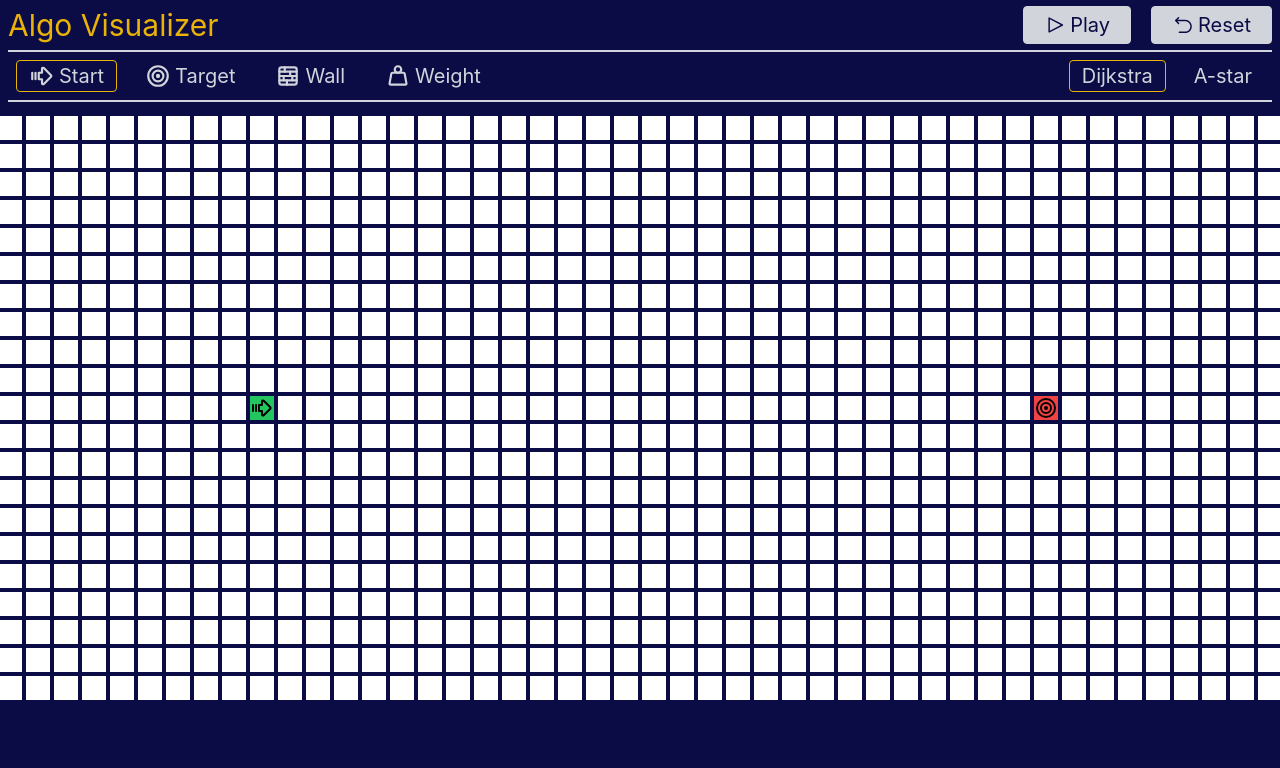
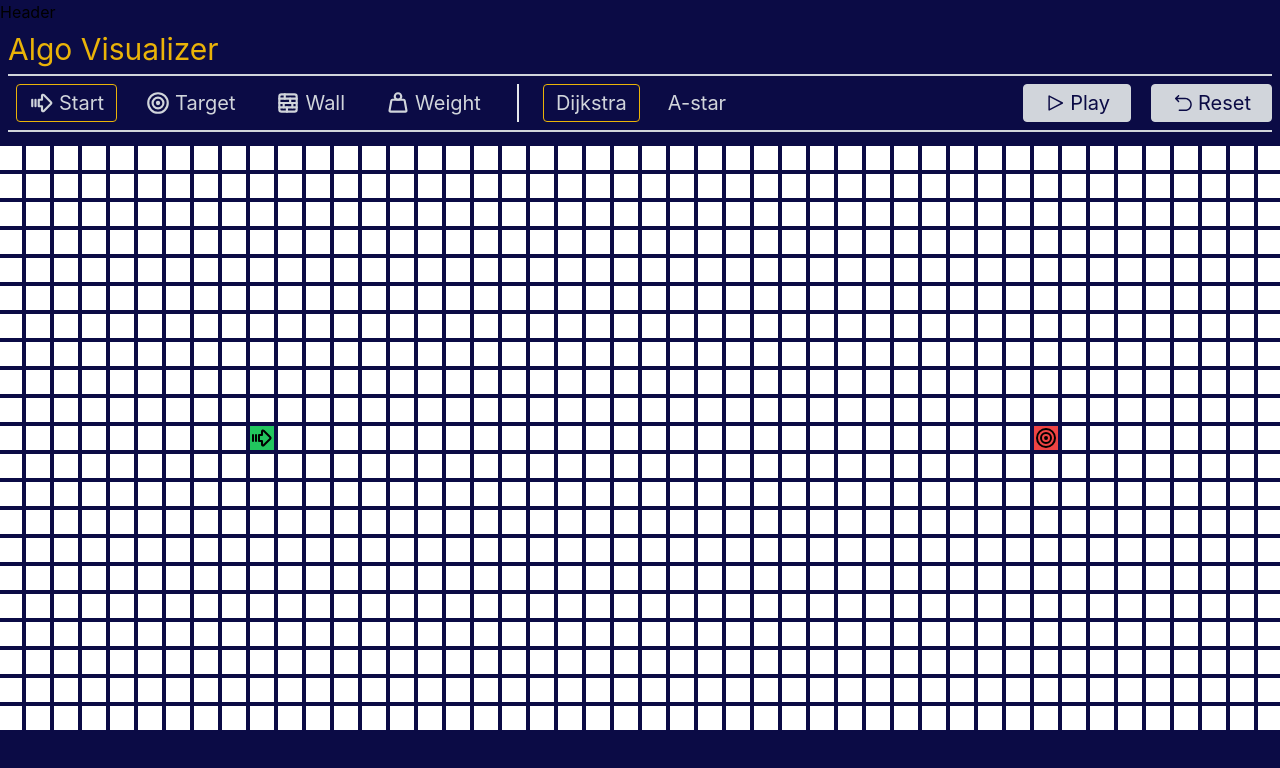
Before and after one commit to CiaranCarroll1/react-algo-visualizer, a React (Create React App) app: page / in a window 1280 px wide. Shown: the top 768 px of the page. Built offline with nearby package versions, Linux system fonts and the light colour scheme.

Commit message:
Fix weighted dijkstra

```diff
--- a/src/App.tsx
+++ b/src/App.tsx
@@ -2,7 +2,6 @@ import React, { useState, useEffect } from 'react';
 import './App.css';
 import Toolbar from './components/Toolbar';
 import Grid from './components/Grid';
-import OptionsBar from './components/OptionsBar';
 import { GridNode, NodeType, Algorithm, Result } from './types';
 import { dijkstra } from './algorithms/dijkstra';
 
@@ -65,16 +64,16 @@ function App() {
     if (startNode && endNode) {
       const newStart = newGrid[startNode.y][startNode.x];
       newStart.type = NodeType.Start;
-      newStart.g = algorithm === Algorithm.Dijkstra ? Infinity : 0;
+      newStart.g = 0;
       setStartNode(newStart);
 
       const newEnd = newGrid[endNode.y][endNode.x];
       newEnd.type = NodeType.End;
-      newEnd.g = algorithm === Algorithm.Dijkstra ? Infinity : 0;
       setEndNode(newEnd);
     } else {
       const start = newGrid[initialStartPos.y][initialStartPos.x];
       start.type = NodeType.Start;
+      start.g = 0;
       setStartNode(start);
 
       const end = newGrid[initialEndPos.y][initialEndPos.x];
@@ -158,20 +157,21 @@ function App() {
       onMouseUp={handleMouseUp}
       className="w-full h-screen flex flex-col bg-[#0B0B45]"
     >
+      Header
+      <div className="w-full px-2 h-[50px] flex justify-between items-center text-gray-300">
+        <h1 className="select-none text-yellow-500 text-3xl bold">
+          Algo Visualizer
+        </h1>
+      </div>
       {/* Toolbar */}
       <Toolbar
-        handlePlayClick={handlePlayClick}
-        handleResetClick={handleResetClick}
-      />
-
-      {/* Options Panel */}
-      <OptionsBar
         nodeSelectType={nodeSelectType}
         setNodeSelectType={setNodeSelectNodeType}
         algorithm={algorithm}
         setAlgorithm={setAlgorithm}
+        handlePlayClick={handlePlayClick}
+        handleResetClick={handleResetClick}
       />
-
       {/* Grid */}
       <Grid
         nodeSelectType={nodeSelectType}
--- a/src/algorithms/dijkstra.ts
+++ b/src/algorithms/dijkstra.ts
@@ -1,4 +1,4 @@
-import { GridNode, NodeType } from '../types';
+import { GridNode } from '../types';
 
 const getDistance = (nodeA: GridNode, nodeB: GridNode): number => {
   let dx = Math.abs(nodeA.x - nodeB.x);
@@ -45,16 +45,17 @@ export const dijkstra = (
 
   // Loop until the open list is empty
   while (openList.length > 0) {
-    // Find the node with the lowest f cost
-    let currentNode = openList[0];
+    if (useAstar) {
+      openList.sort((nodeA, nodeB) => {
+        return nodeA.f - nodeB.f;
+      });
+    } else {
+      openList.sort((nodeA, nodeB) => {
+        return nodeA.g - nodeB.g;
+      });
+    }
 
-    if (useAstar) {
-      for (let i = 1; i < openList.length; i++) {
-        if (openList[i].f < currentNode.f) {
-          currentNode = openList[i];
-        }
-      }
-    }
+    const currentNode = openList[0];
 
     // Remove the current node from the open list and add it to the closed list
     openList.splice(openList.indexOf(currentNode), 1);
@@ -107,6 +108,5 @@ export const dijkstra = (
     }
   }
 
-  // If we've reached the end of the open list without finding the end node, there is no path
   return null;
 };
--- a/src/components/OptionsBar.tsx
+++ /dev/null
@@ -1,102 +0,0 @@
-import React from 'react';
-import { NodeType, Algorithm } from '../types';
-import {
-  TbArrowBigRightLines,
-  TbTarget,
-  TbWall,
-  TbWeight,
-} from 'react-icons/tb';
-
-type Props = {
-  nodeSelectType: NodeType;
-  setNodeSelectType: React.Dispatch<React.SetStateAction<NodeType>>;
-  algorithm: Algorithm;
-  setAlgorithm: React.Dispatch<React.SetStateAction<Algorithm>>;
-};
-
-const OptionsBar: React.FC<Props> = ({
-  nodeSelectType,
-  setNodeSelectType,
-  algorithm,
-  setAlgorithm,
-}: Props) => {
-  const handleNodeTypeSelectionChanged = (
-    event: React.ChangeEvent<HTMLInputElement>
-  ) => {
-    setNodeSelectType(event.currentTarget.value as NodeType);
-  };
-
-  const handleAlgorithmSelectionChanged = (
-    event: React.ChangeEvent<HTMLInputElement>
-  ) => {
-    setAlgorithm(event.currentTarget.value as Algorithm);
-  };
-
-  const nodeTypeButtonClasses = (type: NodeType) => {
-    return `px-3 mx-2 flex items-center hover:bg-yellow-500 rounded ${
-      nodeSelectType === type ? 'border border-yellow-500' : ''
-    }`;
-  };
-
-  const algorithmButtonClasses = (algo: Algorithm) => {
-    return `px-3 mx-2 flex items-center hover:bg-yellow-500 rounded ${
-      algorithm === algo ? 'border border-yellow-500' : ''
-    }`;
-  };
-
-  return (
-    <div className="px-2 w-full">
-      <div className="flex w-full py-2 justify-between text-gray-300 text-xl border-y-2 border-gray-300">
-        {/* Node type */}
-        <div className="flex">
-          <button
-            onClick={() => setNodeSelectType(NodeType.Start)}
-            className={nodeTypeButtonClasses(NodeType.Start)}
-          >
-            <TbArrowBigRightLines className="pr-1" size={30} />
-            Start
-          </button>
-          <button
-            onClick={() => setNodeSelectType(NodeType.End)}
-            className={nodeTypeButtonClasses(NodeType.End)}
-          >
-            <TbTarget className="pr-1" size={30} />
-            Target
-          </button>
-          <button
-            onClick={() => setNodeSelectType(NodeType.Wall)}
-            className={nodeTypeButtonClasses(NodeType.Wall)}
-          >
-            <TbWall className="pr-1" size={30} />
-            Wall
-          </button>
-          <button
-            onClick={() => setNodeSelectType(NodeType.Weighted)}
-            className={nodeTypeButtonClasses(NodeType.Weighted)}
-          >
-            <TbWeight className="pr-1" size={30} />
-            Weight
-          </button>
-        </div>
-
-        {/* Algorithm */}
-        <div className="flex">
-          <button
-            onClick={() => setAlgorithm(Algorithm.Dijkstra)}
-            className={algorithmButtonClasses(Algorithm.Dijkstra)}
-          >
-            Dijkstra
-          </button>
-          <button
-            onClick={() => setAlgorithm(Algorithm.Astar)}
-            className={algorithmButtonClasses(Algorithm.Astar)}
-          >
-            A-star
-          </button>
-        </div>
-      </div>
-    </div>
-  );
-};
-
-export default OptionsBar;
--- a/src/components/Toolbar.tsx
+++ b/src/components/Toolbar.tsx
@@ -1,20 +1,92 @@
 import React from 'react';
+import { NodeType, Algorithm } from '../types';
+import {
+  TbArrowBigRightLines,
+  TbTarget,
+  TbWall,
+  TbWeight,
+} from 'react-icons/tb';
 import { RxPlay, RxReset } from 'react-icons/rx';
 
 type Props = {
+  nodeSelectType: NodeType;
+  setNodeSelectType: React.Dispatch<React.SetStateAction<NodeType>>;
+  algorithm: Algorithm;
+  setAlgorithm: React.Dispatch<React.SetStateAction<Algorithm>>;
   handlePlayClick: (event: React.MouseEvent<HTMLButtonElement>) => void;
   handleResetClick: (event: React.MouseEvent<HTMLButtonElement>) => void;
 };
 
-const Navbar: React.FC<Props> = ({
+const Toolbar: React.FC<Props> = ({
+  nodeSelectType,
+  setNodeSelectType,
+  algorithm,
+  setAlgorithm,
   handlePlayClick,
   handleResetClick,
 }: Props) => {
+  const nodeTypeButtonClasses = (type: NodeType) => {
+    return `px-3 mx-2 flex items-center hover:bg-yellow-500 rounded ${
+      nodeSelectType === type ? 'border border-yellow-500' : ''
+    }`;
+  };
+
+  const algorithmButtonClasses = (algo: Algorithm) => {
+    return `px-3 mx-2 flex items-center hover:bg-yellow-500 rounded ${
+      algorithm === algo ? 'border border-yellow-500' : ''
+    }`;
+  };
+
   return (
-    <div className="w-full px-2 h-[50px] flex justify-between items-center text-gray-300">
-      <h1 className="select-none text-yellow-500 text-3xl bold">
-        Algo Visualizer
-      </h1>
+    <div className="px-2 w-full">
+      <div className="flex w-full py-2 justify-between text-gray-300 text-xl border-y-2 border-gray-300">
+        {/* Node type */}
+        <div className="flex">
+          <button
+            onClick={() => setNodeSelectType(NodeType.Start)}
+            className={nodeTypeButtonClasses(NodeType.Start)}
+          >
+            <TbArrowBigRightLines className="pr-1" size={30} />
+            Start
+          </button>
+          <button
+            onClick={() => setNodeSelectType(NodeType.End)}
+            className={nodeTypeButtonClasses(NodeType.End)}
+          >
+            <TbTarget className="pr-1" size={30} />
+            Target
+          </button>
+          <button
+            onClick={() => setNodeSelectType(NodeType.Wall)}
+            className={nodeTypeButtonClasses(NodeType.Wall)}
+          >
+            <TbWall className="pr-1" size={30} />
+            Wall
+          </button>
+          <button
+            onClick={() => setNodeSelectType(NodeType.Weighted)}
+            className={nodeTypeButtonClasses(NodeType.Weighted)}
+          >
+            <TbWeight className="pr-1" size={30} />
+            Weight
+          </button>
+
+          <div className="border mx-4"></div>
+
+          <button
+            onClick={() => setAlgorithm(Algorithm.Dijkstra)}
+            className={algorithmButtonClasses(Algorithm.Dijkstra)}
+          >
+            Dijkstra
+          </button>
+          <button
+            onClick={() => setAlgorithm(Algorithm.Astar)}
+            className={algorithmButtonClasses(Algorithm.Astar)}
+          >
+            A-star
+          </button>
+        </div>
+
         <div className="flex">
           <button
             onClick={handlePlayClick}
@@ -32,7 +104,8 @@ const Navbar: React.FC<Props> = ({
           </button>
         </div>
       </div>
+    </div>
   );
 };
 
-export default Navbar;
+export default Toolbar;
```
Lines whose indentation alone changed are shown as unchanged.
